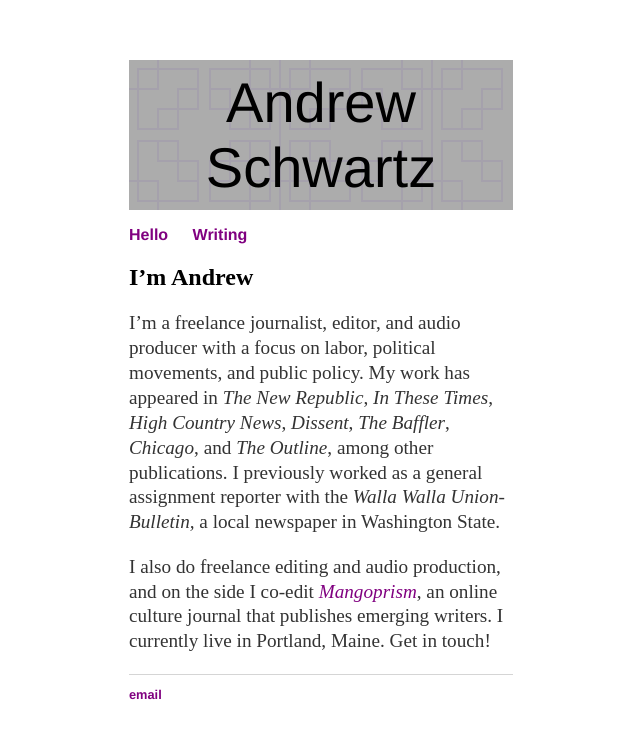
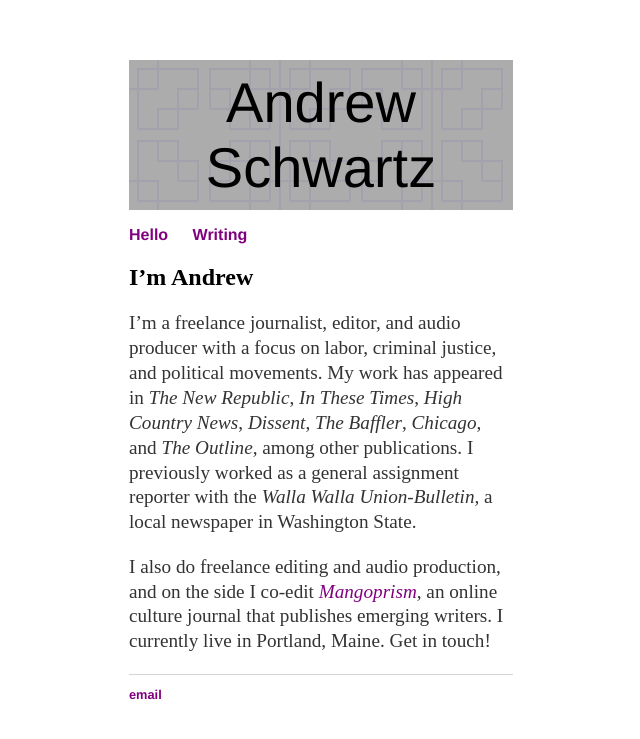
Before and after one commit to aonschwartz/aonschwartz.github.io, a Jekyll site: the page built from index.md, in a window 1280 px wide. Shown: the top 739 px of the page, without its empty margins (319-959 px from the left). Built offline with Jekyll 4.4.1, drawn with Linux system fonts in a browser that asks for light colours.

Commit message:
Update index.md

```diff
--- a/index.md
+++ b/index.md
@@ -6,6 +6,6 @@ title: Andrew Schwartz
 
 ## I'm Andrew
 
-I'm a freelance journalist, editor, and audio producer with a focus on labor, political movements, and public policy. My work has appeared in *The New Republic*, *In These Times*, *High Country News*, *Dissent*, *The Baffler*, *Chicago*, and *The Outline*, among other publications. I previously worked as a general assignment reporter with the *Walla Walla Union-Bulletin,* a local newspaper in Washington State.
+I'm a freelance journalist, editor, and audio producer with a focus on labor, criminal justice, and political movements. My work has appeared in *The New Republic*, *In These Times*, *High Country News*, *Dissent*, *The Baffler*, *Chicago*, and *The Outline*, among other publications. I previously worked as a general assignment reporter with the *Walla Walla Union-Bulletin,* a local newspaper in Washington State.
 
 I also do freelance editing and audio production, and on the side I co-edit *[Mangoprism](https://mangoprism.com/)*, an online culture journal that publishes emerging writers. I currently live in Portland, Maine. Get in touch!
```
